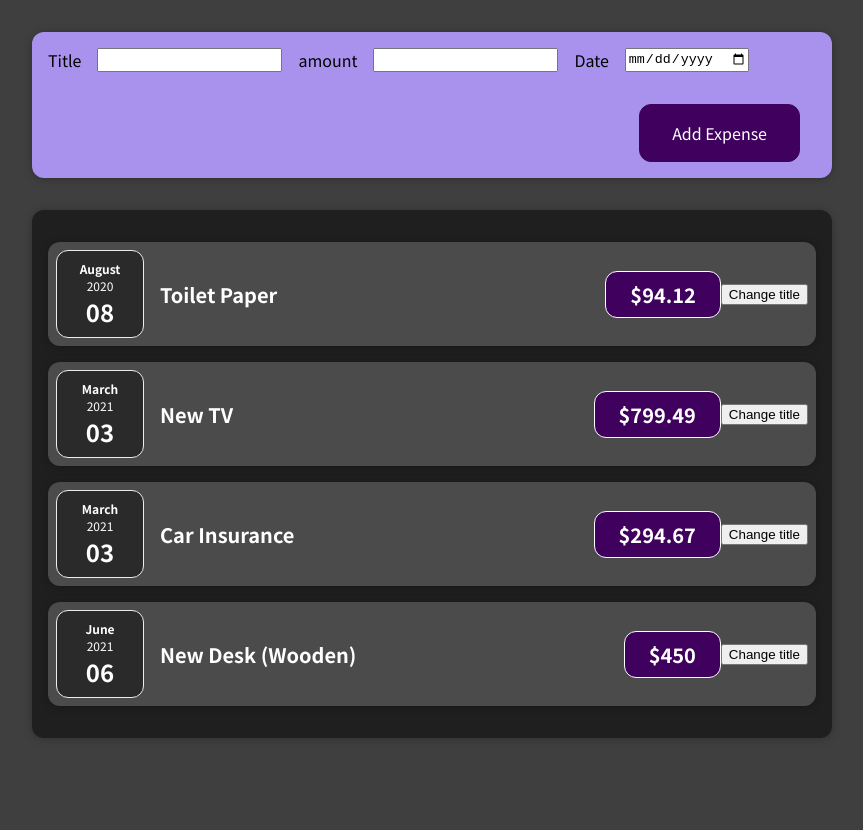
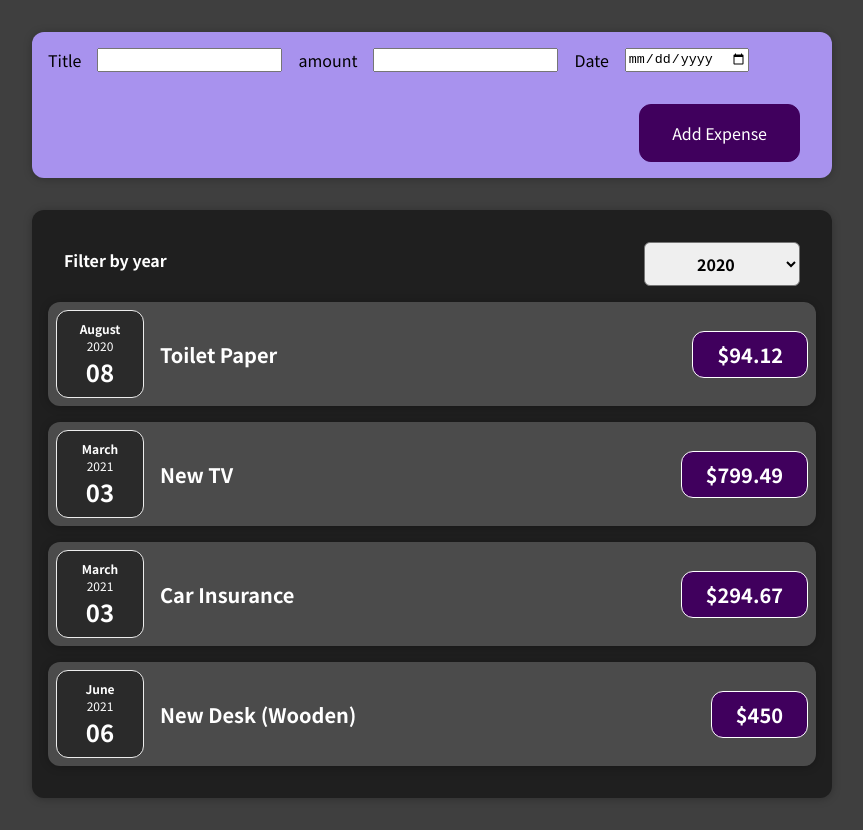
Before and after one commit to gdlmartins/react_first_code, a React (Create React App) app: page / in a window 1280 px wide. Shown: the whole page, without its empty margins (208-1071 px from the left). Before the commit the page ends 800 px from the top, so only its background shows below. Built offline with nearby package versions, Linux system fonts and the light colour scheme.

Commit message:
added a .map for expenses list and two aways bid for selected year  as well as remove tested code at expense.form

```diff
--- a/src/App.js
+++ b/src/App.js
@@ -1,7 +1,7 @@
 import Expense from "./components/Expenses/Expense";
 import NewExpense from "./components/NewExpense/NewExpense";
 
-function App() {
+const App = () => {
   const addExpenseHandler = (expense) => {
     const expenseData = {
       ...expense,
@@ -32,9 +32,9 @@
   return (
     <div>
       <NewExpense onAddExpense={addExpenseHandler} />
-      <Expense expenses={expenses} />
+      <Expense expense={expenses} />
     </div>
   );
-}
+};
 
 export default App;
--- a/src/components/Expenses/Expense.js
+++ b/src/components/Expenses/Expense.js
@@ -1,32 +1,29 @@
+import React, { useState } from "react";
 import ExpenseItem from "./ExpenseItem";
 import Card from "../UI/Card";
 import "./Expense.css";
+import ExpensesFilter from "./ExpensesFilter";
 
-function Expense(props) {
+const Expense = (props) => {
+  const [filteredYear, setFilteredYear] = useState("2020");
+
+  const Yearhandler = (onYearhandler) => {
+    setFilteredYear(onYearhandler);
+  };
+
   return (
     <Card className="expenses">
-      <ExpenseItem
-        title={props.expenses[0].title}
-        amount={props.expenses[0].amount}
-        date={props.expenses[0].date}
-      />
-      <ExpenseItem
-        title={props.expenses[1].title}
-        amount={props.expenses[1].amount}
-        date={props.expenses[1].date}
-      />
-      <ExpenseItem
-        title={props.expenses[2].title}
-        amount={props.expenses[2].amount}
-        date={props.expenses[2].date}
-      />
-      <ExpenseItem
-        title={props.expenses[3].title}
-        amount={props.expenses[3].amount}
-        date={props.expenses[3].date}
-      />
+      <ExpensesFilter selected={filteredYear} onYearhandler={Yearhandler} />
+      {console.log(props.expense)}
+      {props.expense.map((expense) => (
+        <ExpenseItem
+          title={expense.title}
+          amount={expense.amount}
+          date={expense.date}
+        />
+      ))}
     </Card>
   );
-}
+};
 
 export default Expense;
--- a/src/components/Expenses/ExpenseDate.js
+++ b/src/components/Expenses/ExpenseDate.js
@@ -1,6 +1,6 @@
 import "./ExpenseDate.css";
 
-function ExpenseDate(props) {
+const ExpenseDate = (props) => {
   const month = props.date.toLocaleString("en-US", { month: "long" });
   const day = props.date.toLocaleString("en-US", { month: "2-digit" });
   const year = props.date.getFullYear();
@@ -12,6 +12,6 @@
       <div className="expense-date__day">{day}</div>
     </div>
   );
-}
+};
 
 export default ExpenseDate;
--- a/src/components/Expenses/ExpenseItem.js
+++ b/src/components/Expenses/ExpenseItem.js
@@ -3,26 +3,16 @@
 import Card from "../UI/Card";
 import "./ExpenseItem.css";
 
-function ExpenseItem(props) {
-  // function clickHandeler
-  const [title, setTitle] = useState(props.title);
-
-  const clickHandler = () => {
-    if (title === "Updated") return setTitle(props.title);
-
-    setTitle("Updated");
-    console.log("clicked");
-  };
+const ExpenseItem = (props) => {
   return (
     <Card className="expense-item">
       <ExpenseDate date={props.date} />
       <div className="expense-item__description">
-        <h2>{title}</h2>
+        <h2>{props.title}</h2>
         <div className="expense-item__price">${props.amount}</div>
       </div>
-      <button onClick={clickHandler}>Change title</button>
     </Card>
   );
-}
+};
 
 export default ExpenseItem;
--- /dev/null
+++ b/src/components/Expenses/ExpensesFilter.css
@@ -0,0 +1,24 @@
+.expenses-filter {
+  color: white;
+  padding: 0 1rem;
+}
+
+.expenses-filter__control {
+  display: flex;
+  width: 100%;
+  align-items: center;
+  justify-content: space-between;
+  margin: 1rem 0;
+}
+
+.expenses-filter label {
+  font-weight: bold;
+  margin-bottom: 0.5rem;
+}
+
+.expenses-filter select {
+  font: inherit;
+  padding: 0.5rem 3rem;
+  font-weight: bold;
+  border-radius: 6px;
+}
--- /dev/null
+++ b/src/components/Expenses/ExpensesFilter.js
@@ -0,0 +1,24 @@
+import React from "react";
+
+import "./ExpensesFilter.css";
+
+const ExpensesFilter = (props) => {
+  const yearChangeHandler = (event) => {
+    props.onYearhandler(event.target.value);
+  };
+  return (
+    <div className="expenses-filter">
+      <div className="expenses-filter__control">
+        <label>Filter by year</label>
+        <select value={props.selected} onChange={yearChangeHandler}>
+          <option value="2022">2022</option>
+          <option value="2021">2021</option>
+          <option value="2020">2020</option>
+          <option value="2019">2019</option>
+        </select>
+      </div>
+    </div>
+  );
+};
+
+export default ExpensesFilter;
--- a/src/components/NewExpense/NewExpense.js
+++ b/src/components/NewExpense/NewExpense.js
@@ -17,4 +17,5 @@
     </div>
   );
 };
+
 export default NewExpense;
--- a/src/components/UI/Card.js
+++ b/src/components/UI/Card.js
@@ -1,8 +1,8 @@
 import "./Card.css";
 
-function Card(props) {
+const Card = (props) => {
   const classes = "card " + props.className;
   return <div className={classes}>{props.children}</div>;
-}
+};
 
 export default Card;
```
Also changed, not shown: 1 other file (tests, documents, lock files or other folders).
